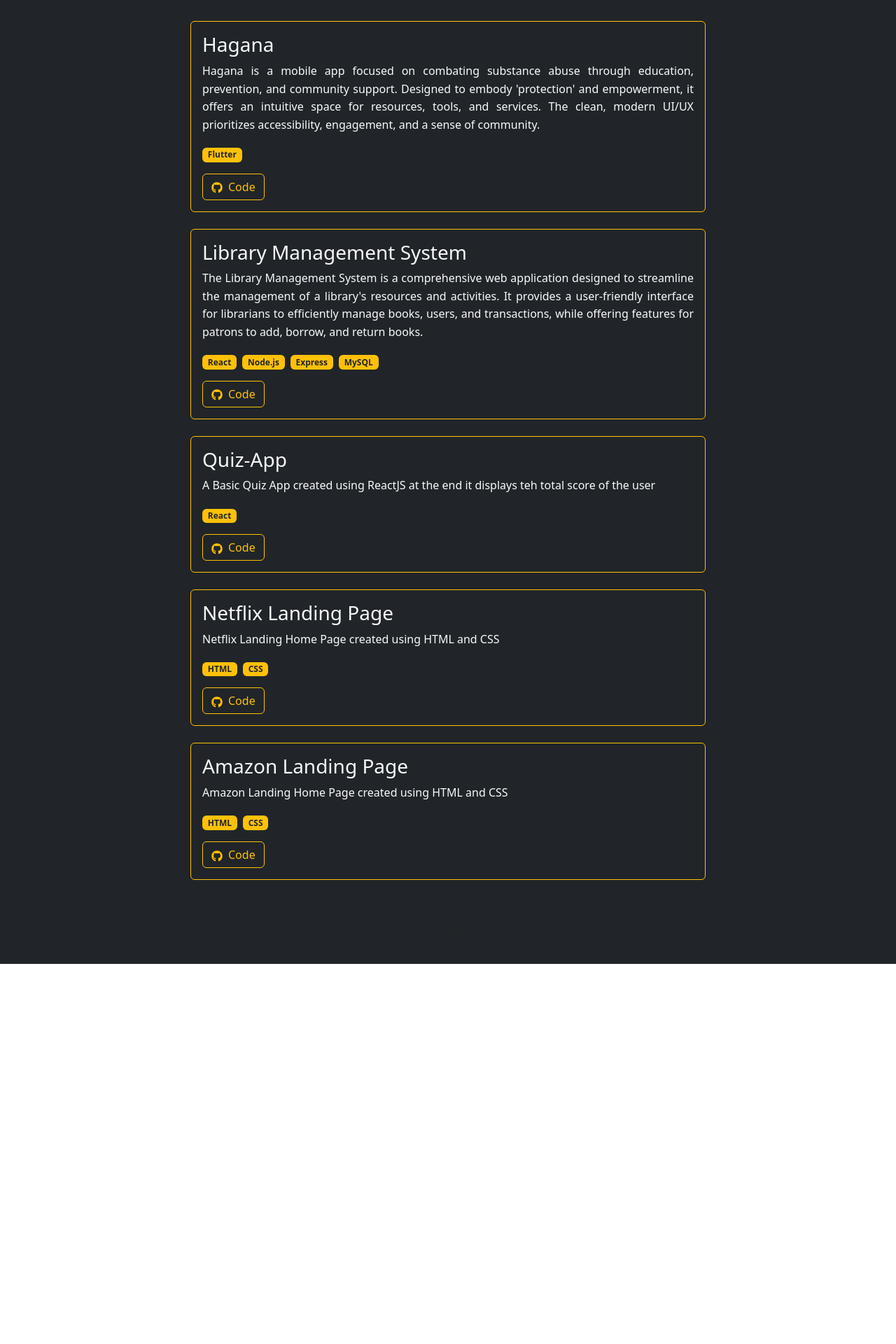
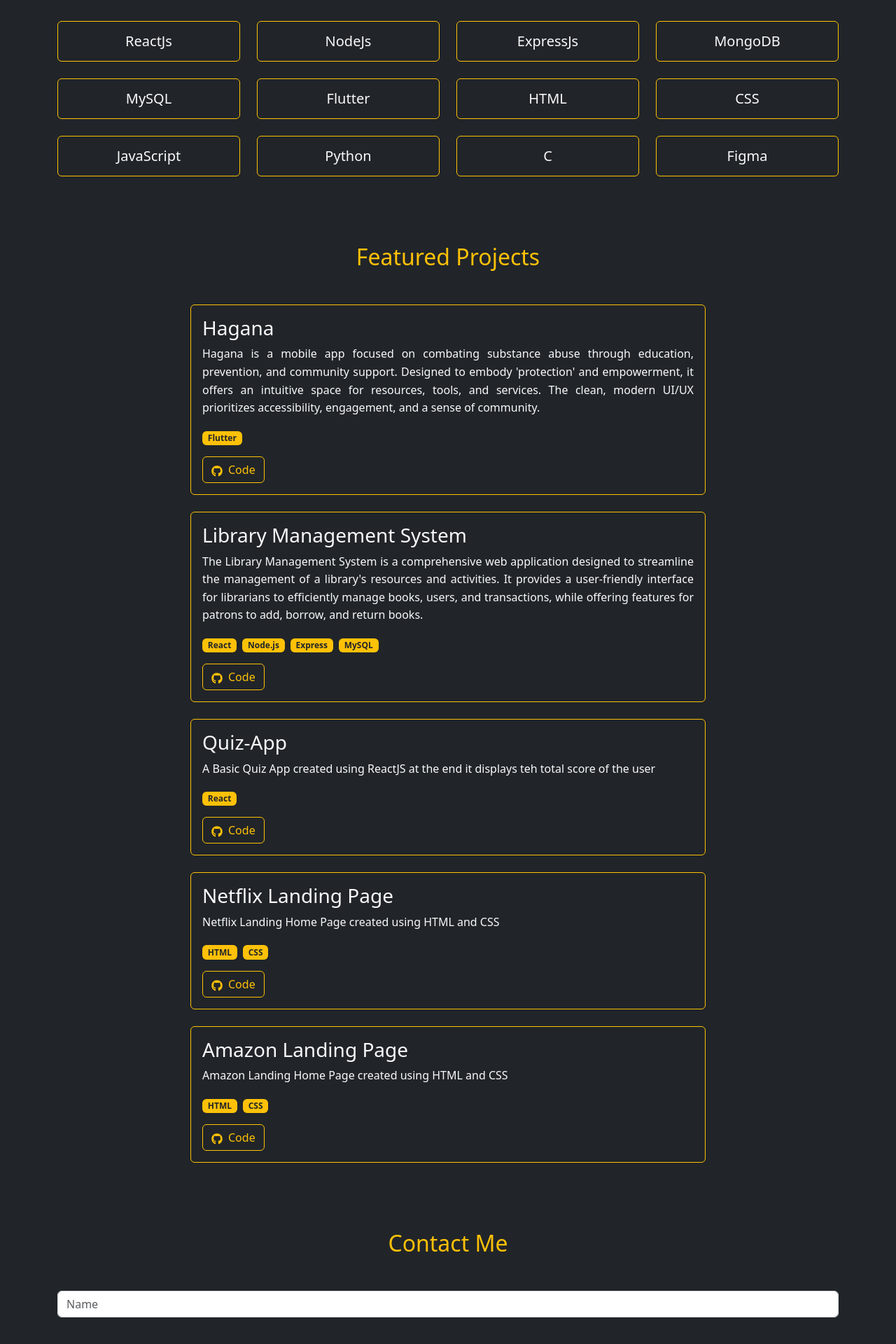
Before and after one commit to mssreehari/Portfolio, a React (Vite) app: page / in a window 1280 px wide. Shown: the part 1030-2950 px from the top of the page at 70% size. Before the commit the page ends 2407 px from the top, so only its background shows below. Built offline with nearby package versions, Linux system fonts and the light colour scheme.

Commit message:
skill section added

```diff
--- a/src/App.jsx
+++ b/src/App.jsx
@@ -52,7 +52,56 @@ const projects = [
   },
 ];
 
-
+const skills = [
+  {
+    id: 1,
+    title: "ReactJs",
+  },
+  {
+    id: 2,
+    title: "NodeJs",
+  },
+  {
+    id: 3,
+    title: "ExpressJs",
+  },
+  {
+    id: 4,
+    title: "MongoDB",
+  },
+  {
+    id: 5,
+    title: "MySQL",
+  },
+  {
+    id: 6,
+    title: "Flutter",
+  },
+  {
+    id: 7,
+    title: "HTML",
+  },
+  {
+    id: 8,
+    title: "CSS",
+  },
+  {
+    id: 9,
+    title: "JavaScript",
+  },
+  {
+    id: 10,
+    title: "Python",
+  },
+  {
+    id: 11,
+    title: "C",
+  },
+  {
+    id: 12,
+    title: "Figma",
+  },
+]
 
 const App = () => {
   return (
@@ -254,7 +303,33 @@ const App = () => {
         </motion.div>
       </section>
 
-
+      <section id="skills" className="p-5 bg-dark">
+        <motion.div
+          initial={{opacity:0 ,y:50}}
+          whileInView={{opacity:1 ,y:0}}
+          viewport={{once:true}}
+          transition={{duration:1}}
+          className="container"
+        >
+          <h2 className="text-center text-warning mb-5">Skills</h2>
+          <div className="row row-cols-2 row-cols-4 g-4">
+            {skills.map((skill) => (
+              <motion.div
+                key={skill.id}
+                className="col"
+                whileHover={{ scale: 1.05 }}
+                transition={{ duration: 0.2 }}
+              >
+                <div className="card bg-dark text-light border-warning text-center">
+                  <div className="card-body">
+                    <h5 className="card-title m-0">{skill.title}</h5>
+                  </div>
+                </div>
+              </motion.div>
+            ))}
+          </div>
+        </motion.div>
+      </section>
 
       <section id="projects" className="p-5 bg-dark">
         <motion.div
@@ -313,9 +388,22 @@ const App = () => {
         </motion.div>
       </section>
 
-      <footer className="p-3 text-center bg-dark">
-        <p className="text-muted">&copy; 2025 My Portfolio. All rights reserved.</p>
-      </footer>
+      <section id="contact" className="p-5 bg-dark">
+        <motion.div
+          initial={{ opacity: 0, x: -50 }}
+          whileInView={{ opacity: 1, x: 0 }}
+          viewport={{ once: true }}
+          transition={{ duration: 1 }}
+          className="container"
+        >
+          <h2 className="text-center text-warning mb-5">Contact Me</h2>
+          <form>
+            <div className="form-group">
+              <input type="text" className="form-control" placeholder="Name" />
+            </div>
+          </form>
+        </motion.div>
+      </section>
     </div>
   );
 };
```
